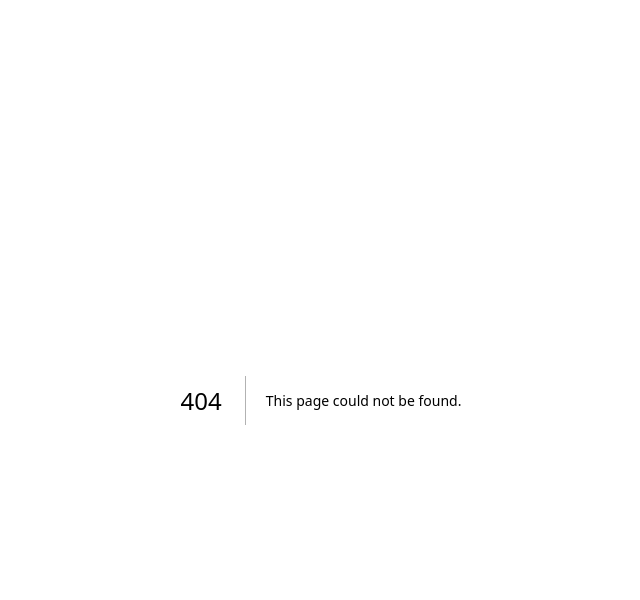
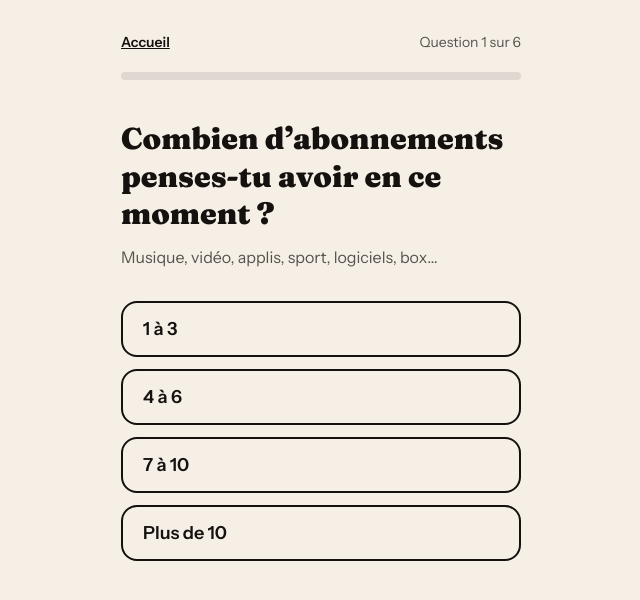
Before and after one commit to lucasescrive10-blip/Fantomes, a Next.js app: page /questionnaire in a window 1280 px wide. Before the commit this address had no page. Shown: the top 600 px of the page, without its empty margins (319-959 px from the left). Built offline with nearby package versions, Linux system fonts and the light colour scheme.

Commit message:
Create page.tsx

```diff
--- /dev/null
+++ b/app/questionnaire/page.tsx
@@ -0,0 +1,194 @@
+"use client";
+
+import Link from "next/link";
+import { useState } from "react";
+
+type Option = { label: string; valeur: number };
+type Question = { texte: string; aide?: string; options: Option[] };
+
+const questions: Question[] = [
+  {
+    texte: "Combien d’abonnements penses-tu avoir en ce moment ?",
+    aide: "Musique, vidéo, applis, sport, logiciels, box…",
+    options: [
+      { label: "1 à 3", valeur: 2 },
+      { label: "4 à 6", valeur: 5 },
+      { label: "7 à 10", valeur: 8 },
+      { label: "Plus de 10", valeur: 12 },
+    ],
+  },
+  {
+    texte: "Et ils te coûtent combien par mois, à ton avis ?",
+    options: [
+      { label: "Moins de 30 €", valeur: 20 },
+      { label: "30 à 60 €", valeur: 45 },
+      { label: "60 à 100 €", valeur: 80 },
+      { label: "Plus de 100 €", valeur: 120 },
+    ],
+  },
+  {
+    texte: "Combien de fois as-tu payé un essai gratuit que tu voulais arrêter ?",
+    options: [
+      { label: "Jamais", valeur: 0 },
+      { label: "Une fois", valeur: 1 },
+      { label: "Deux ou trois fois", valeur: 2 },
+      { label: "Plus souvent que je voudrais l’admettre", valeur: 3 },
+    ],
+  },
+  {
+    texte: "Quand as-tu relu tes prélèvements pour la dernière fois ?",
+    options: [
+      { label: "Ce mois-ci", valeur: 0 },
+      { label: "Il y a quelques mois", valeur: 1 },
+      { label: "Il y a plus d’un an", valeur: 2 },
+      { label: "Jamais vraiment", valeur: 3 },
+    ],
+  },
+  {
+    texte: "Combien de ces abonnements n’ouvres-tu presque plus ?",
+    options: [
+      { label: "aucun", valeur: 0 },
+      { label: "1", valeur: 1 },
+      { label: "2 ou 3", valeur: 3 },
+      { label: "4 ou plus", valeur: 5 },
+    ],
+  },
+  {
+    texte: "Si tu récupérais cet argent, il servirait à quoi ?",
+    options: [
+      { label: "À souffler en fin de mois", valeur: 0 },
+      { label: "À le mettre de côté", valeur: 1 },
+      { label: "À un voyage", valeur: 2 },
+      { label: "À autre chose", valeur: 3 },
+    ],
+  },
+];
+
+export default function Questionnaire() {
+  const [reponses, setReponses] = useState<Option[]>([]);
+  const etape = reponses.length;
+  const termine = etape >= questions.length;
+
+  function choisir(option: Option) {
+    const suite = [...reponses, option];
+    setReponses(suite);
+    if (suite.length >= questions.length) {
+      try {
+        sessionStorage.setItem("fantomes-reponses", JSON.stringify(suite));
+      } catch {}
+    }
+  }
+
+  function retour() {
+    setReponses(reponses.slice(0, -1));
+  }
+
+  if (termine) {
+    const nb = reponses[0].valeur;
+    const depense = reponses[1].valeur;
+    const inutilises = reponses[4].valeur;
+    const actifs = Math.min(inutilises, nb);
+    const mensuel = Math.round((depense / nb) * actifs);
+    const annuel = mensuel * 12;
+
+    return (
+      <main className="mx-auto flex min-h-screen max-w-md flex-col px-6 pb-40 pt-10">
+        <p className="text-sm font-semibold uppercase tracking-[0.2em]">
+          Ton calcul
+        </p>
+
+        <p className="mt-6 leading-relaxed opacity-80">
+          Tu as dit : {reponses[0].label} abonnements, {reponses[1].label} par
+          mois, dont {reponses[4].label} que tu n’ouvres presque plus.
+        </p>
+
+        {annuel > 0 ? (
+          <>
+            <p className="mt-10 font-titre text-6xl font-black leading-none">
+              {annuel.toLocaleString("fr-FR")} €
+              <span className="block text-3xl">par an</span>
+            </p>
+            <p className="mt-6 text-lg leading-relaxed">
+              Soit environ {mensuel.toLocaleString("fr-FR")} € par mois pour des
+              services que tu n’ouvres presque plus. Sur 5 ans, ça fait{" "}
+              {(annuel * 5).toLocaleString("fr-FR")} €.
+            </p>
+            <p className="mt-6 border-2 border-dashed border-encre/40 p-4 text-sm leading-relaxed">
+              Estimation d’après tes réponses. Ton relevé donnera le chiffre
+              exact, abonnement par abonnement.
+            </p>
+          </>
+        ) : (
+          <>
+            <p className="mt-10 font-titre text-4xl font-black leading-tight">
+              Tu n’en vois aucun. C’est justement le principe d’un fantôme.
+            </p>
+            <p className="mt-6 text-lg leading-relaxed">
+              Ce qu’on ne voit pas, on ne le résilie pas. Dépose ton relevé :
+              on le relit ligne par ligne pour toi.
+            </p>
+          </>
+        )}
+
+        <div className="fixed inset-x-0 bottom-0 border-t border-encre/10 bg-creme/95 px-6 pb-[max(1rem,env(safe-area-inset-bottom))] pt-3">
+          <div className="mx-auto max-w-md">
+            <Link
+              href="/connexion"
+              className="block w-full rounded-full bg-acide py-4 text-center text-lg font-bold text-encre"
+            >
+              Voir mes vrais fantômes
+            </Link>
+          </div>
+        </div>
+      </main>
+    );
+  }
+
+  const q = questions[etape];
+
+  return (
+    <main className="mx-auto flex min-h-screen max-w-md flex-col px-6 pb-10 pt-6">
+      <div className="flex items-center justify-between">
+        {etape > 0 ? (
+          <button
+            onClick={retour}
+            className="py-2 pr-4 text-sm font-semibold underline"
+          >
+            Retour
+          </button>
+        ) : (
+          <Link href="/" className="py-2 pr-4 text-sm font-semibold underline">
+            Accueil
+          </Link>
+        )}
+        <p className="text-sm opacity-70">
+          Question {etape + 1} sur {questions.length}
+        </p>
+      </div>
+
+      <div className="mt-3 h-2 w-full rounded-full bg-encre/10">
+        <div
+          className="h-2 rounded-full bg-encre"
+          style={{ width: `${(etape / questions.length) * 100}%` }}
+        />
+      </div>
+
+      <h1 className="mt-10 font-titre text-3xl font-black leading-tight">
+        {q.texte}
+      </h1>
+      {q.aide && <p className="mt-3 opacity-70">{q.aide}</p>}
+
+      <div className="mt-8 space-y-3">
+        {q.options.map((option) => (
+          <button
+            key={option.label}
+            onClick={() => choisir(option)}
+            className="block min-h-14 w-full rounded-2xl border-2 border-encre px-5 py-3 text-left text-lg font-semibold active:bg-acide"
+          >
+            {option.label}
+          </button>
+        ))}
+      </div>
+    </main>
+  );
+}
```
